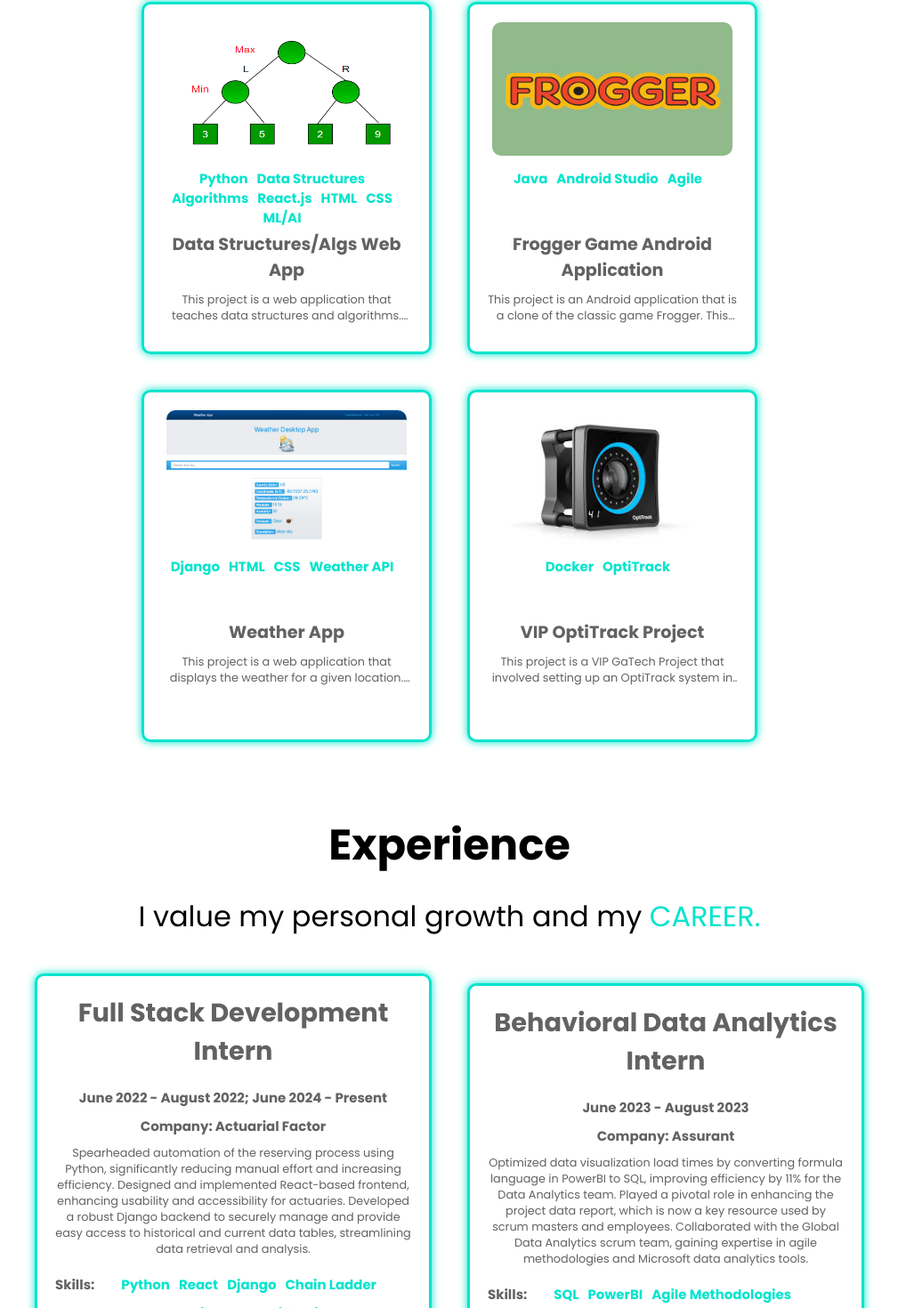
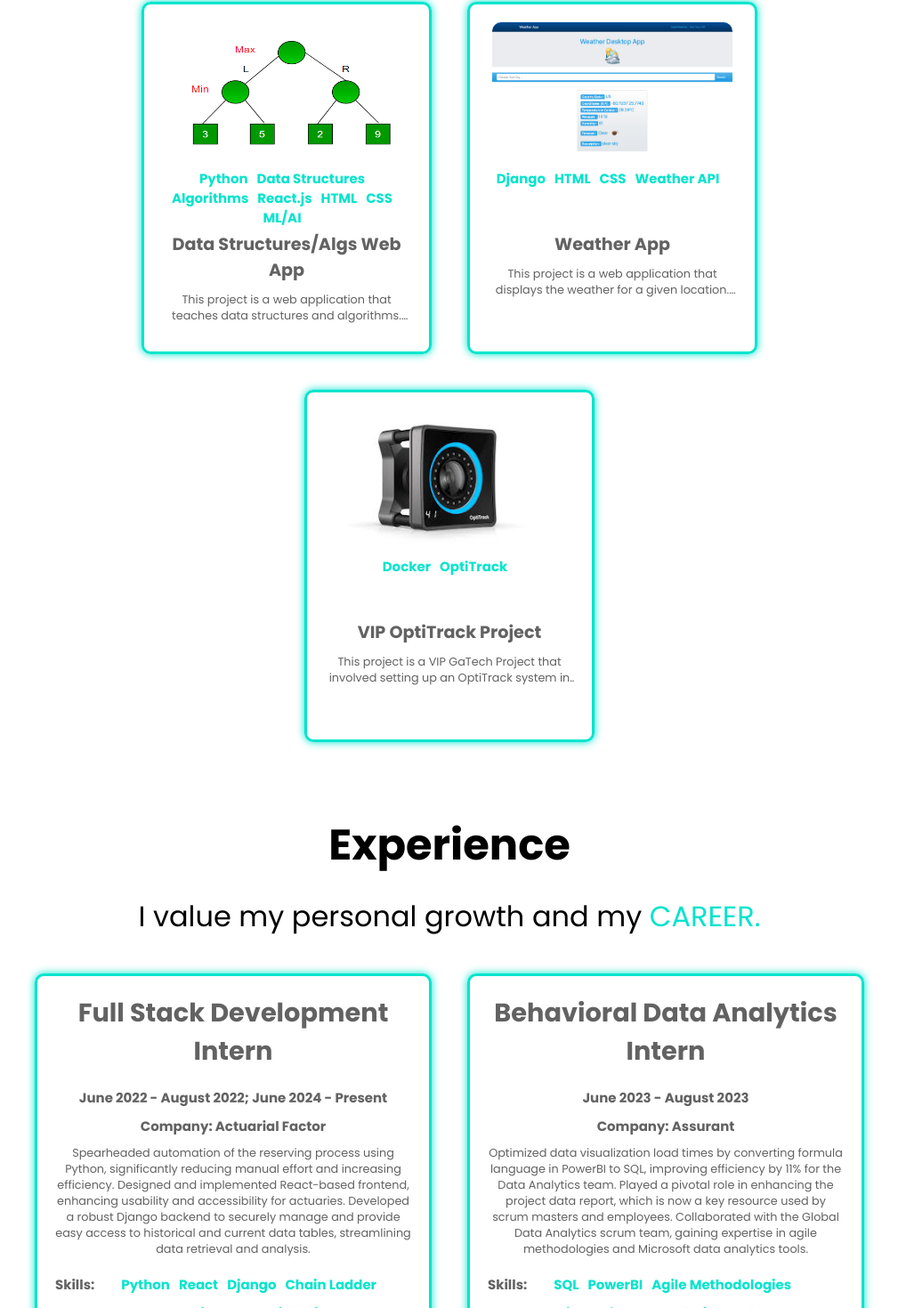
Before and after one commit to step021/eportfolio, a React (Vite) app: page / in a window 1280 px wide. Shown: the part 3537-5007 px from the top of the page at 89% size, without its empty margins (135-1144 px from the left). Built offline with nearby package versions, Linux system fonts and the light colour scheme.

Commit message:
Minor Change to Experience and Projects

```diff
--- a/src/pages/About.jsx
+++ b/src/pages/About.jsx
@@ -11,7 +11,7 @@ function About() {
         </div>
         <div className="Description">
           <p>
-          I am a student at the Georgia Institute of Technology pursuing a BS in Computer Science, specializing in Artificial Intelligence and Information/Internetworks. I have experience in full stack development in many languages such as Python, Java, and JavaScript.  I enjoy projects related to my passions in Machine Learning, data analysis, and economics. I am actively seeking full-time positions in software engineering and data analytics roles, where I can leverage my skills and interests in these areas.
+          I am a student at the Georgia Institute of Technology pursuing a BS in Computer Science, specializing in Artificial Intelligence and Information/Internetworks. I have experience in full stack development in many languages such as Python, Java, and JavaScript.  I enjoy projects related to my passions in Machine Learning, Data Analysis, and Economics. I am actively seeking full-time positions in software engineering and data analytics roles, where I can leverage my skills and interests in these areas.
           </p>
         </div>
         <div className="Resume">
--- a/src/pages/Experience.jsx
+++ b/src/pages/Experience.jsx
@@ -21,7 +21,6 @@ function Experience() {
                 <h3>Chain Ladder</h3>
                 <h3>Loss Reserving</h3>
                 <h3>Actuarial Science</h3>
-                <h3>Django Rest Framework</h3>
               </div>
             </div>
           </div>
--- a/src/pages/Projects.jsx
+++ b/src/pages/Projects.jsx
@@ -28,7 +28,7 @@ function Projects() {
       image: react,
       skills: ['React.js', 'HTML', 'CSS'],
       categories: ['Web Applications'],
-      link: 'https://github.com/step021/Eportfolio-Sebastian-Stephens',
+      link: 'https://github.com/step021/eportfolio',
       description: 'This project is a personal eportfolio that showcases my projects, skills, and so much more. The eportfolio uses React to display the data and allow the user to interact with the data. The eportfolio uses HTML and CSS to style the data and make it visually appealing.',
     },
     {
@@ -54,14 +54,6 @@ function Projects() {
       categories: ['AI/ML', 'Web Applications'],
       description: 'This project is a web application that teaches data structures and algorithms. The application uses a Django backend and a React frontend. The backend uses Django Rest Framework to communicate with the frontend. The frontend uses React to display the data and allow the user to interact with the data. The application uses Pandas and Numpy to manipulate the data and perform calculations. The application uses machine learning and artificial intelligence concepts to teach the user about data structures and algorithms.',
       link: 'https://github.com/step021/DSandAlgsApp',
-    },
-    {
-      title: 'Frogger Game Android Application',
-      image: Frogger,
-      skills: ['Java', 'Android Studio', 'Agile'],
-      categories: ['All'],
-      description: 'This project is an Android application that is a clone of the classic game Frogger. This application was created in a team of 5 people using agile methodologies and a test-driven development approach. It is programmed in Java and uses Android Studio to create the application.',
-      link: 'http://www.github.com/step021',
     },
     {
       title: 'Weather App',
--- a/src/styles/Experience.css
+++ b/src/styles/Experience.css
@@ -41,6 +41,7 @@ body.dark-mode .ExperienceSection {
     align-items: center;
     padding: 0;
     text-decoration: none;
+
 }
 
 body.dark-mode .ExperienceWrapper {
@@ -54,7 +55,6 @@ body.dark-mode .ExperienceWrapper {
     max-width: 400px;
     min-width:400px;
     min-height:400px;
-    height:auto;
     border-radius: 10px;
     margin: 20px;
     padding: 20px;
```
